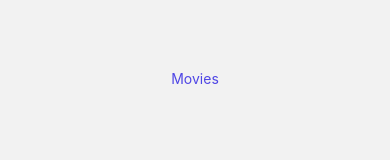
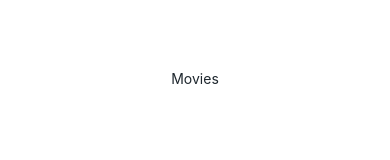
Before and after one commit to sonhaechang/noovies, a React Native app: screen /Movies in a window 390 px wide. Shown: the part 351-511 px from the top of the page. Built offline with nearby package versions, Linux system fonts and the light colour scheme.

Commit message:
refector: Combining styled-components and theme
1. Create Styled.js lightTheme, darkTheme
2. App.js에서 ThemeProvider에 theme으로 lightTheme, darkTheme 사용
3. Movies.js Btn과 Title에 props로 theme.mainBgColor, theme.textColor 사용

```diff
--- a/App.js
+++ b/App.js
@@ -1,4 +1,5 @@
 import React, { useCallback } from 'react';
+import { useColorScheme } from 'react-native';
 
 import * as Font from 'expo-font';
 import * as SplashScreen from 'expo-splash-screen';
@@ -6,9 +7,14 @@
 
 import { NavigationContainer } from '@react-navigation/native';
 
+import { ThemeProvider } from 'styled-components/native';
+
 import Root from './navigation/Root';
+import { darkTheme, lightTheme } from './Styled';
+
 
 export default function App() {
+	const isDark = useColorScheme() == 'dark';
 	const [loaded] = Font.useFonts(Ionicons.font)
 
 	const onLayoutRootView = useCallback(async () => {
@@ -18,8 +24,10 @@
 	if (!loaded) { return null; }
 
 	return (
-		<NavigationContainer onLayout={onLayoutRootView}>
-			<Root />
-		</NavigationContainer>
+		<ThemeProvider theme={isDark ? darkTheme : lightTheme}>
+			<NavigationContainer onLayout={onLayoutRootView}>
+				<Root />
+			</NavigationContainer>
+		</ThemeProvider>
 	);
 }
--- /dev/null
+++ b/Styled.js
@@ -0,0 +1,9 @@
+export const lightTheme = {
+    mainBgColor: "white",
+    textColor: "#1e272e",
+};
+
+export const darkTheme = {
+    mainBgColor: "#1e272e",
+    textColor: "#d2dae2",
+};
--- a/screens/Movies.js
+++ b/screens/Movies.js
@@ -5,10 +5,11 @@
     flex: 1;
     justify-content: center;
     align-items: center;
+    background-color: ${props => props.theme.mainBgColor};
 `;
 
 const Title = styled.Text`
-    color: #4F46E5;
+    color: ${props => props.theme.textColor};
 `
 
 export default function Movies({ navigation: { navigate } }) {
```
